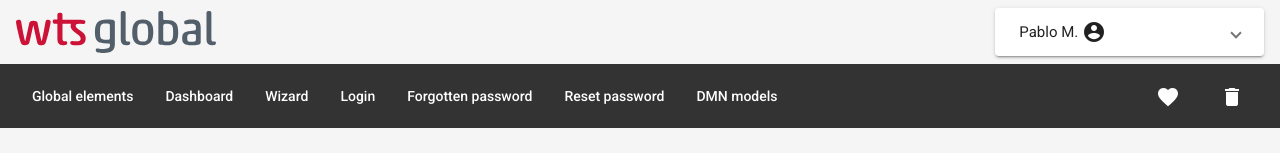
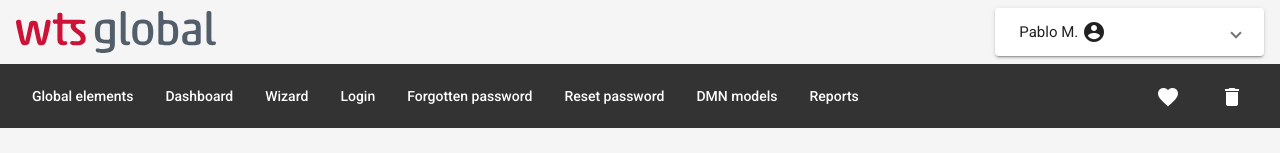
Before and after one commit to pablomf89/WTSDecisionmaker, an Angular app: page / in a window 1280 px wide. Shown: the top 153 px of the page. Built offline with nearby package versions, Linux system fonts and the light colour scheme.

Commit message:
added reports components to app module and header loink

```diff
--- a/src/app/header/header.component.html
+++ b/src/app/header/header.component.html
@@ -25,6 +25,7 @@
       <a mat-button [routerLink]="['/forgottenPassword']">Forgotten password</a>
       <a mat-button [routerLink]="['/reset-password']">Reset password</a>
       <a mat-button [routerLink]="['/decisions']">DMN models</a>
+      <a mat-button [routerLink]="['/reports']">Reports</a>
       <span style="flex: 1 1 auto;"></span>
       <button mat-button>
         <mat-icon class="example-icon" aria-hidden="false" aria-label="Example heart icon">favorite</mat-icon>
```
Also changed, not shown: src/app/app.module.ts (+11 -2 lines).
